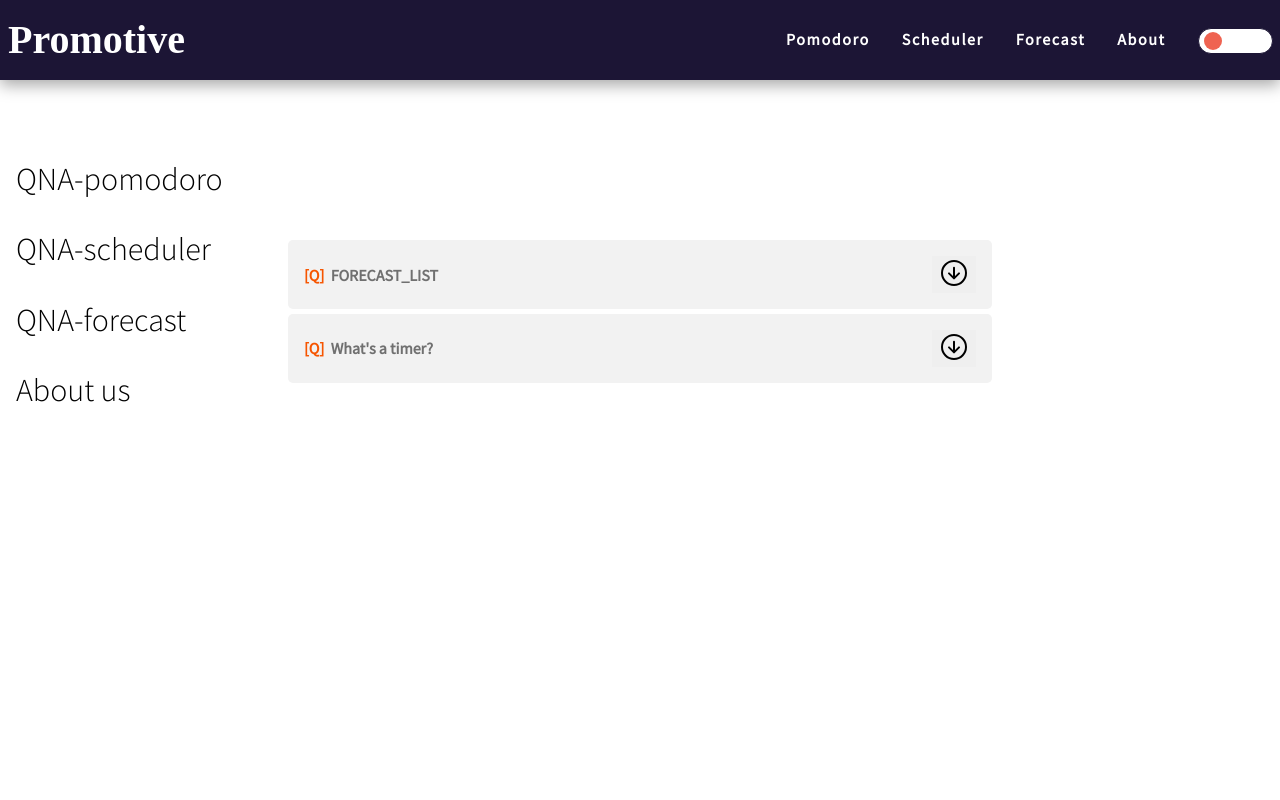
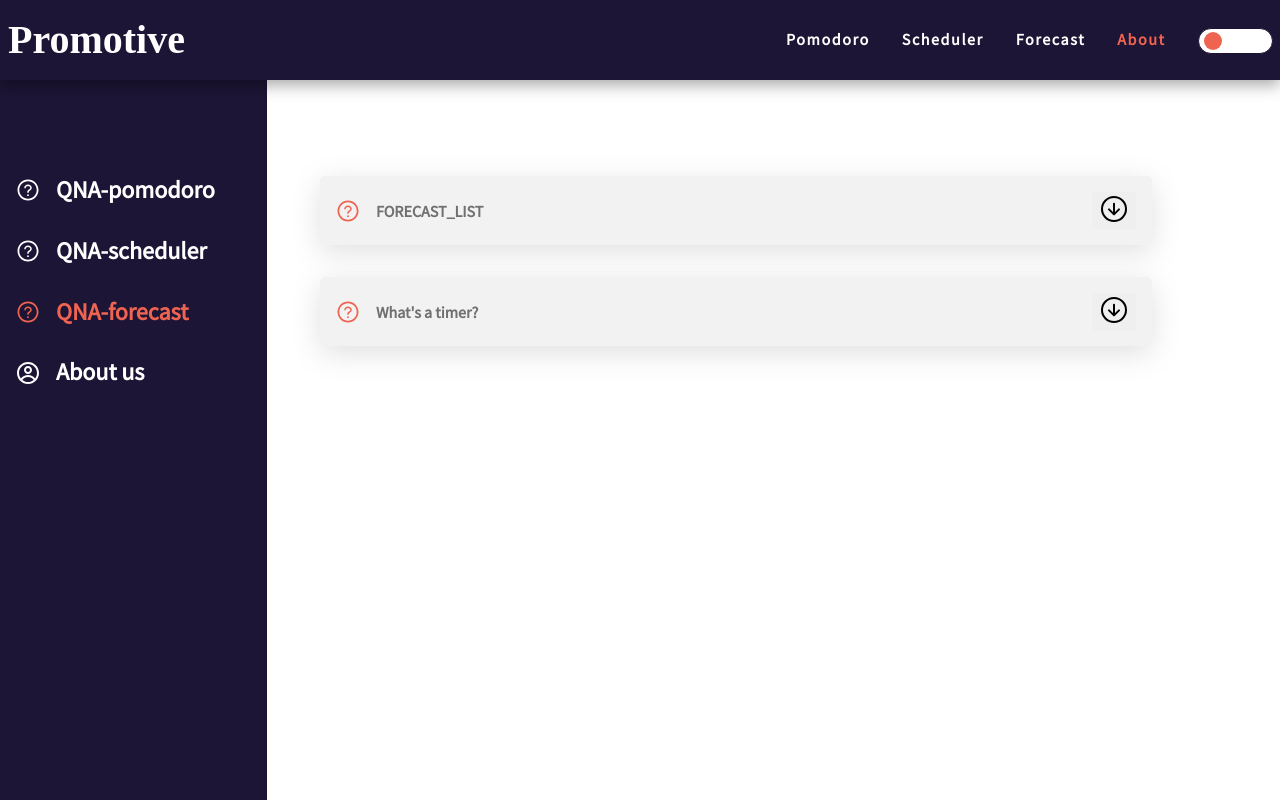
Before and after one commit to devfrankkim/Promotive, a React (Create React App) app: page /about/forecast in a window 1280 px wide. Built offline with nearby package versions, Linux system fonts and the light colour scheme; no server answers.

Commit message:
style(QNA component+ LeftMenu - about) - adding styles

```diff
--- a/src/components/CQNA/index.tsx
+++ b/src/components/CQNA/index.tsx
@@ -1,8 +1,9 @@
-import React, { useState } from "react";
+import React, { ReactNode, useState } from "react";
 import {
   IoArrowUpCircleOutline,
   IoArrowDownCircleOutline,
 } from "react-icons/io5";
+import { FlexCenterDiv } from "styles/styles";
 
 import * as S from "./style";
 
@@ -10,7 +11,7 @@ type TSection = {
   section: {
     answer: string;
     asymbol: string;
-    qsymbol: string;
+    qsymbol: ReactNode;
     question: string;
   };
 };
@@ -26,10 +27,10 @@ const CQNA = ({ section }: TSection) => {
       <S.WrapperS>
         <S.FAQlist>
           <S.ContainerQuestion>
-            <div>
+            <FlexCenterDiv>
               <S.QuestionLetter> {qsymbol} </S.QuestionLetter>
               {question}
-            </div>
+            </FlexCenterDiv>
             <S.ArrowModalButton type="button" onClick={toggle}>
               {isShowing ? (
                 <IoArrowUpCircleOutline fontSize="32px" />
--- a/src/components/CQNA/style.ts
+++ b/src/components/CQNA/style.ts
@@ -1,17 +1,23 @@
 import styled from "styled-components";
-import { FlexCenter } from "styles/styles";
-import { TABLET } from "utils/responsiveness";
+import { boxShadow, FlexCenter, palette } from "styles/styles";
+import { LAPTOP, TABLET } from "utils/responsiveness";
 
 export const Wrapper = styled.div`
   position: relative;
   height: 100%;
   width: 100%;
   padding: 0 2rem;
-  margin: auto;
-  top: 15rem;
+
+  top: 11rem;
 
   @media ${TABLET} {
     width: 60%;
+    margin-left: 18rem;
+  }
+
+  @media ${LAPTOP} {
+    width: 70%;
+    margin-right: 0;
   }
 `;
 
@@ -25,6 +31,8 @@ export const ContainerUl = styled.ul`
 `;
 
 export const FAQlist = styled.li`
+  ${boxShadow.type1};
+
   list-style-type: none;
 
   background-color: rgba(242, 242, 242, 1);
@@ -33,11 +41,13 @@ export const FAQlist = styled.li`
   font-weight: 600;
   font-size: 0.625rem;
   line-height: 2;
+
   padding-left: 1rem;
   padding-right: 1rem;
   padding-top: 0.375rem;
   padding-bottom: 0.375rem;
-  margin-bottom: 0.3rem;
+
+  margin-bottom: 2rem;
 
   @media ${TABLET} {
     font-size: 1rem;
@@ -58,12 +68,14 @@ export const ContainerAnswer = styled.div<{ isShowing: boolean }>`
 `;
 
 export const QuestionLetter = styled.span`
-  color: rgba(246, 85, 0, 1);
-  margin-right: 0.2rem;
+  ${FlexCenter};
+  color: ${palette.orange};
+  font-size: 1.5rem;
+  margin-right: 1rem;
 `;
 
 export const AnswerLetter = styled.span`
-  color: rgba(107, 155, 255, 1);
+  color: ${palette.lightPurple};
   margin-right: 0.2rem;
 `;
 
--- a/src/layouts/Header/index.tsx
+++ b/src/layouts/Header/index.tsx
@@ -1,5 +1,5 @@
 import { useState } from "react";
-import { Link } from "react-router-dom";
+import { Link, useLocation } from "react-router-dom";
 
 import { FaHamburger } from "react-icons/fa";
 
@@ -12,12 +12,14 @@ import { darkLightMode } from "recoil/DnDToDoAtom";
 
 import DarkMode from "components/DarkMode";
 
-import { TDarkMode } from "types";
+import { TDarkMode, TDarkModeActive } from "types";
 import { TABLET } from "utils/responsiveness";
 import useCloseOutside from "hooks/useCloseOutside";
 
 const Header = () => {
   const isDarkMode = useRecoilValue(darkLightMode);
+
+  const { pathname } = useLocation();
 
   const [isOpen, setIsOpen] = useState(false);
 
@@ -43,18 +45,44 @@ const Header = () => {
         <FaHamburger />
       </BurgerButton>
       <NavContainer darkMode={isDarkMode}>
+        <NavActiveOption
+          active={pathname === "/pomodoro"}
+          darkMode={isDarkMode}
+        >
           <Link to="/pomodoro" className="nav">
             Pomodoro
           </Link>
+        </NavActiveOption>
+        <NavActiveOption
+          active={pathname === "/scheduler"}
+          darkMode={isDarkMode}
+        >
           <Link to="/scheduler" className="nav">
             Scheduler
           </Link>
+        </NavActiveOption>
+        <NavActiveOption
+          active={pathname === "/forecast"}
+          darkMode={isDarkMode}
+        >
           <Link to="/forecast" className="nav">
             Forecast
           </Link>
+        </NavActiveOption>
+        <NavActiveOption
+          active={
+            pathname === "/about" ||
+            pathname === `/about/pomodoro` ||
+            pathname === `/about/scheduler` ||
+            pathname === `/about/forecast` ||
+            pathname === `/about/us`
+          }
+          darkMode={isDarkMode}
+        >
           <Link to="/about" className="nav">
             About
           </Link>
+        </NavActiveOption>
         <DarkMode />
       </NavContainer>
       {isOpen && (
@@ -87,6 +115,7 @@ export default Header;
 const Wrapper = styled.div<TDarkMode>`
   background: ${palette.darkPurple};
   color: ${palette.white};
+
   padding: 1rem 0.5rem;
   font-weight: bold;
   ${boxShadow.type3};
@@ -115,11 +144,6 @@ const Wrapper = styled.div<TDarkMode>`
 `;
 
 const NavContainer = styled.div<TDarkMode>`
-  /* gap not working on safari */
-  // ${FlexCenter};
-  // align-items: center;
-  // gap: 2rem;
-
   display: none;
 
   @media ${TABLET} {
@@ -139,6 +163,15 @@ const NavContainer = styled.div<TDarkMode>`
       }
     }
   }
+`;
+
+const NavActiveOption = styled.div<TDarkModeActive>`
+  color: ${(props) =>
+    props.active && props.darkMode
+      ? `${palette.lightPurple}`
+      : props.active && !props.darkMode
+      ? `${palette.orange}`
+      : "white"};
 `;
 
 const HeaderModal = styled.div<TDarkMode>`
@@ -195,3 +228,10 @@ const BurgerButton = styled.button<TDarkMode>`
     display: none;
   }
 `;
+
+// color: ${(props) =>
+//   props.active
+//     ? props.darkMode
+//     : `${palette.lightPurple}`
+//     ? `${palette.orange}`
+//     : "white"};
--- a/src/pages/About/LeftMenu/index.tsx
+++ b/src/pages/About/LeftMenu/index.tsx
@@ -2,23 +2,37 @@ import { Link, useLocation } from "react-router-dom";
 import styled from "styled-components";
 import { TABLET } from "utils/responsiveness";
 
+import { AiOutlineQuestionCircle } from "react-icons/ai";
+import { CgProfile } from "react-icons/cg";
+import { FlexCenter, palette } from "styles/styles";
+import { useRecoilValue } from "recoil";
+import { darkLightMode } from "recoil/DnDToDoAtom";
+import { TDarkModeActive } from "types";
+
 const LeftMenu = () => {
+  const isDarkMode = useRecoilValue(darkLightMode);
+
   const { pathname } = useLocation();
 
   return (
     <Wrapper>
-      <ContainerList>
+      <div className="center-menu">
         <Link to="/about/pomodoro">
           <ActiveButtonLabel
+            darkMode={isDarkMode}
+            className="mobile-label"
             active={pathname === "/about/pomodoro"}
             htmlFor="pomodoro"
           >
+            <AiOutlineQuestionCircle />
             QNA-pomodoro
             <ButtonOption type="radio" value="1" id="pomodoro" />
           </ActiveButtonLabel>
         </Link>
         <Link to="/about/scheduler">
           <ActiveButtonLabel
+            darkMode={isDarkMode}
+            className="mobile-label"
             active={pathname === "/about/scheduler"}
             htmlFor="scheduler"
           >
@@ -28,6 +42,8 @@ const LeftMenu = () => {
         </Link>
         <Link to="/about/forecast">
           <ActiveButtonLabel
+            darkMode={isDarkMode}
+            className="mobile-label"
             active={pathname === "/about/forecast"}
             htmlFor="forecast"
           >
@@ -36,17 +52,60 @@ const LeftMenu = () => {
           </ActiveButtonLabel>
         </Link>
         <Link to="/about/us">
-          <ActiveButtonLabel active={pathname === "/about/us"} htmlFor="us">
+          <ActiveButtonLabel
+            darkMode={isDarkMode}
+            className="mobile-label"
+            active={pathname === "/about/us"}
+            htmlFor="us"
+          >
             About us
             <ButtonOption type="radio" value="4" id="us" />
           </ActiveButtonLabel>
         </Link>
-      </ContainerList>
+      </div>
       <div className="left-menu">
-        <Link to="/about/pomodoro">QNA-pomodoro</Link>
-        <Link to="/about/scheduler">QNA-scheduler</Link>
-        <Link to="/about/forecast">QNA-forecast</Link>
-        <Link to="/about/us">About us</Link>
+        <div className="left-menu__container">
+          <Link to="/about/pomodoro">
+            <ActiveButtonLabel
+              className="left-menu__container-options first-one"
+              darkMode={isDarkMode}
+              active={pathname === "/about/pomodoro"}
+            >
+              <AiOutlineQuestionCircle className="icon" />{" "}
+              <div> QNA-pomodoro</div>
+            </ActiveButtonLabel>
+          </Link>
+          <Link to="/about/scheduler">
+            <ActiveButtonLabel
+              className="left-menu__container-options"
+              darkMode={isDarkMode}
+              active={pathname === "/about/scheduler"}
+            >
+              <AiOutlineQuestionCircle className="icon" />
+              QNA-scheduler
+            </ActiveButtonLabel>
+          </Link>
+          <Link to="/about/forecast">
+            <ActiveButtonLabel
+              className="left-menu__container-options"
+              darkMode={isDarkMode}
+              active={pathname === "/about/forecast"}
+            >
+              <AiOutlineQuestionCircle className="icon" />
+              QNA-forecast
+            </ActiveButtonLabel>
+          </Link>
+          <Link to="/about/us">
+            <ActiveButtonLabel
+              className="left-menu__container-options"
+              darkMode={isDarkMode}
+              active={pathname === "/about/us"}
+            >
+              <CgProfile className="icon" />
+              About us
+            </ActiveButtonLabel>
+          </Link>
+        </div>
       </div>
     </Wrapper>
   );
@@ -54,54 +113,20 @@ const LeftMenu = () => {
 
 export default LeftMenu;
 
-const ButtonOption = styled.input`
-  display: none;
-`;
+const Wrapper = styled.div`
+  position: absolute;
+  width: 100%;
 
-const ActiveButtonLabel = styled.label<{ active: Boolean }>`
-  display: inline-block;
-  cursor: pointer;
-  background-color: ${({ active }) => active && "rgba(231, 231, 231, 1)"};
-  border: ${({ active }) =>
-    active ? "2px solid rgba(0, 0, 0, 1)" : "2px solid rgba(215, 215, 215, 1)"};
-  border-radius: 9999px;
+  color: ${palette.white};
 
-  text-align: center;
-  font-size: 0.6rem;
-  font-weight: 600;
+  display: grid;
+  justify-content: flex-start;
+  grid-auto-flow: column;
 
-  padding-top: 0.6rem;
-  padding-bottom: 0.6rem;
-  padding-left: 0.6rem;
-  padding-right: 0.6rem;
+  grid-gap: 2rem;
+  font-size: 1rem;
 
-  margin-top: 0.25rem;
-  margin-bottom: 0.25rem;
-  margin-right: 0.375rem;
-
-  @media ${TABLET} {
-    font-size: 1.2rem;
-    border: ${({ active }) =>
-      active
-        ? "3px solid rgba(0, 0, 0, 1)"
-        : "3px solid rgba(215, 215, 215, 1)"};
-    padding-top: 0.8rem;
-    padding-bottom: 0.8rem;
-    padding-left: 0.8rem;
-    padding-right: 0.8rem;
-    margin-right: 0.8rem;
-  }
-`;
-
-const ContainerList = styled.li`
-  display: inline-block;
-
-  @media ${TABLET} {
-    display: none;
-  }
-`;
-
-const Wrapper = styled.div`
+  .center-menu {
     position: absolute;
     width: 100%;
     display: grid;
@@ -110,7 +135,7 @@ const Wrapper = styled.div`
     grid-auto-flow: column;
 
     grid-gap: 2rem;
-  top: 10rem;
+    top: 6rem;
     font-size: 1rem;
 
     @media ${TABLET} {
@@ -121,14 +146,113 @@ const Wrapper = styled.div`
       margin-left: 1rem;
     }
 
+    @media ${TABLET} {
+      display: none;
+    }
+  }
+
   .left-menu {
     display: none;
 
     @media ${TABLET} {
-      display: grid;
+      background: ${palette.darkPurple};
+      position: absolute;
+
+      top: 5rem;
+      display: flex;
+
+      flex-direction: column;
+      height: calc(100vh - 5rem);
+    }
+  }
+
+  .left-menu__container {
+    margin-top: 5rem;
+  }
+
+  .left-menu__container-options.first-one {
+    margin-top: 1rem;
+  }
+
+  .left-menu__container-options {
+    display: flex;
     align-items: center;
-      justify-content: center;
-      grid-gap: 2rem;
+    margin-bottom: 2rem;
+    font-size: 1.5rem;
+    padding: 0rem 2.5rem 0rem 1rem;
+
+    .icon {
+      margin-right: 1rem;
     }
   }
 `;
+
+const ActiveButtonLabel = styled.label<TDarkModeActive>`
+  display: inline-block;
+  cursor: pointer;
+
+  color: ${(props) =>
+    props.active && props.darkMode
+      ? `${palette.lightPurple}`
+      : props.active && !props.darkMode
+      ? `${palette.orange}`
+      : "white"};
+
+  text-align: center;
+  font-size: 0.6rem;
+  border: none;
+
+  border-radius: 9999px;
+
+  /* .mobile-label { */
+  margin-top: 0.25rem;
+  margin-bottom: 0.25rem;
+  margin-right: 0.375rem;
+  padding-top: 0.6rem;
+  padding-bottom: 0.6rem;
+  padding-left: 0.6rem;
+  padding-right: 0.6rem;
+  border-radius: 9999px;
+
+  color: ${palette.white};
+
+  border: ${({ active }) =>
+    active ? "2px solid rgba(0, 0, 0, 1)" : "2px solid rgba(215, 215, 215, 1)"};
+
+  background: ${(props) =>
+    props.active && props.darkMode
+      ? `${palette.lightPurple}`
+      : props.active && !props.darkMode
+      ? `${palette.orange}`
+      : "grey"};
+
+  font-weight: 600;
+
+  :hover {
+    opacity: 0.9;
+    transition: ease-in-out 0.1s;
+  }
+
+  @media ${TABLET} {
+    background: none;
+    border: none;
+    font-size: 1.2rem;
+
+    padding-top: 0.8rem;
+    padding-bottom: 0.8rem;
+    padding-left: 0.8rem;
+    padding-right: 0.8rem;
+    margin-right: 0.8rem;
+
+    color: ${(props) =>
+      props.active && props.darkMode
+        ? `${palette.lightPurple}`
+        : props.active && !props.darkMode
+        ? `${palette.orange}`
+        : "white"};
+  }
+`;
+
+const ButtonOption = styled.input`
+  display: none;
+`;
--- a/src/styles/styles.ts
+++ b/src/styles/styles.ts
@@ -70,3 +70,12 @@ export const FlexCenter = css`
 export const WrapperApp = styled.div`
   max-width: 450px;
 `;
+
+export const FlexCenterDiv = styled.div`
+  justify-content: center;
+  align-items: center;
+  display: -webkit-box; /* OLD - iOS 6-, Safari 3.1-6, BB7 */
+  display: -ms-flexbox; /* TWEENER - IE 10 */
+  display: -webkit-flex; /* NEW - Safari 6.1+. iOS 7.1+, BB10 */
+  display: flex; /* NEW, Spec - Firefox, Chrome, Opera */
+`;
--- a/src/types/index.ts
+++ b/src/types/index.ts
@@ -1,3 +1,8 @@
 export interface TDarkMode {
   darkMode: boolean;
 }
+
+export interface TDarkModeActive {
+  darkMode?: boolean;
+  active: boolean;
+}
--- a/src/utils/FAQList/aboutus.js
+++ b/src/utils/FAQList/aboutus.js
@@ -1,12 +1,14 @@
+import { AiOutlineQuestionCircle } from "react-icons/ai";
+
 export const ABOUT_US_LIST = [
   {
-    qsymbol: "[Q]",
+    qsymbol: <AiOutlineQuestionCircle />,
     question: "About us?",
     asymbol: "[A]",
     answer: `Have a great day!`,
   },
   {
-    qsymbol: "[Q]",
+    qsymbol: <AiOutlineQuestionCircle />,
     question: "What's a timer?",
     asymbol: "[A]",
     answer: `Yes!`,
--- a/src/utils/FAQList/forecast.js
+++ b/src/utils/FAQList/forecast.js
@@ -1,12 +1,14 @@
+import { AiOutlineQuestionCircle } from "react-icons/ai";
+
 export const FORECAST_LIST = [
   {
-    qsymbol: "[Q]",
+    qsymbol: <AiOutlineQuestionCircle />,
     question: "FORECAST_LIST",
     asymbol: "[A]",
     answer: `Have a great day!`,
   },
   {
-    qsymbol: "[Q]",
+    qsymbol: <AiOutlineQuestionCircle />,
     question: "What's a timer?",
     asymbol: "[A]",
     answer: `Yes!`,
--- a/src/utils/FAQList/pomodoro.js
+++ b/src/utils/FAQList/pomodoro.js
@@ -1,12 +1,14 @@
+import { AiOutlineQuestionCircle } from "react-icons/ai";
+
 export const POMODORO_LIST = [
   {
-    qsymbol: "[Q]",
+    qsymbol: <AiOutlineQuestionCircle />,
     question: "What do I do?",
     asymbol: "[A]",
     answer: `Have a great day!`,
   },
   {
-    qsymbol: "[Q]",
+    qsymbol: <AiOutlineQuestionCircle />,
     question: "What's a timer?",
     asymbol: "[A]",
     answer: `Yes!`,
--- a/src/utils/FAQList/scheduler.js
+++ b/src/utils/FAQList/scheduler.js
@@ -1,12 +1,14 @@
+import { AiOutlineQuestionCircle } from "react-icons/ai";
+
 export const SCHEDULER_LIST = [
   {
-    qsymbol: "[Q]",
+    qsymbol: <AiOutlineQuestionCircle />,
     question: "SCHEDULER_LIST?",
     asymbol: "[A]",
     answer: `Have a great day!`,
   },
   {
-    qsymbol: "[Q]",
+    qsymbol: <AiOutlineQuestionCircle />,
     question: "What's a timer?",
     asymbol: "[A]",
     answer: `Yes!`,
```
Lines whose indentation alone changed are shown as unchanged.
